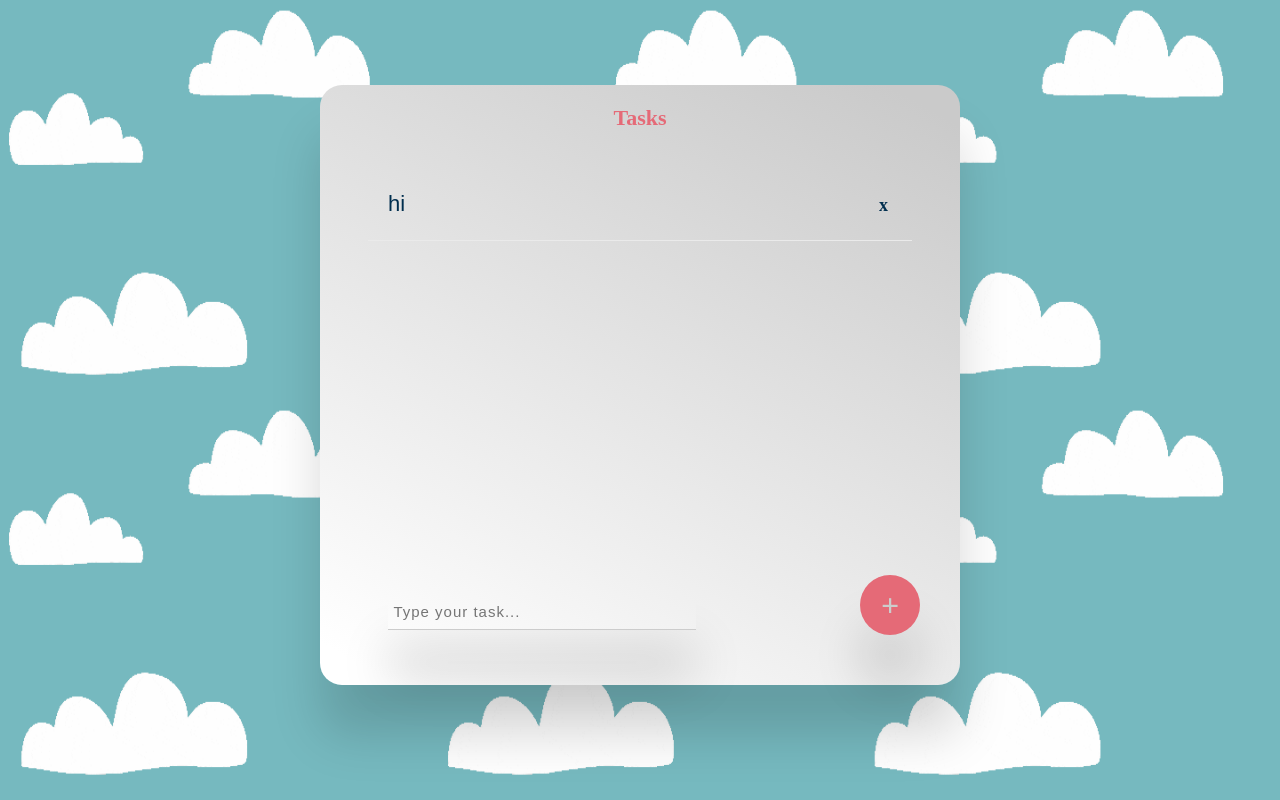
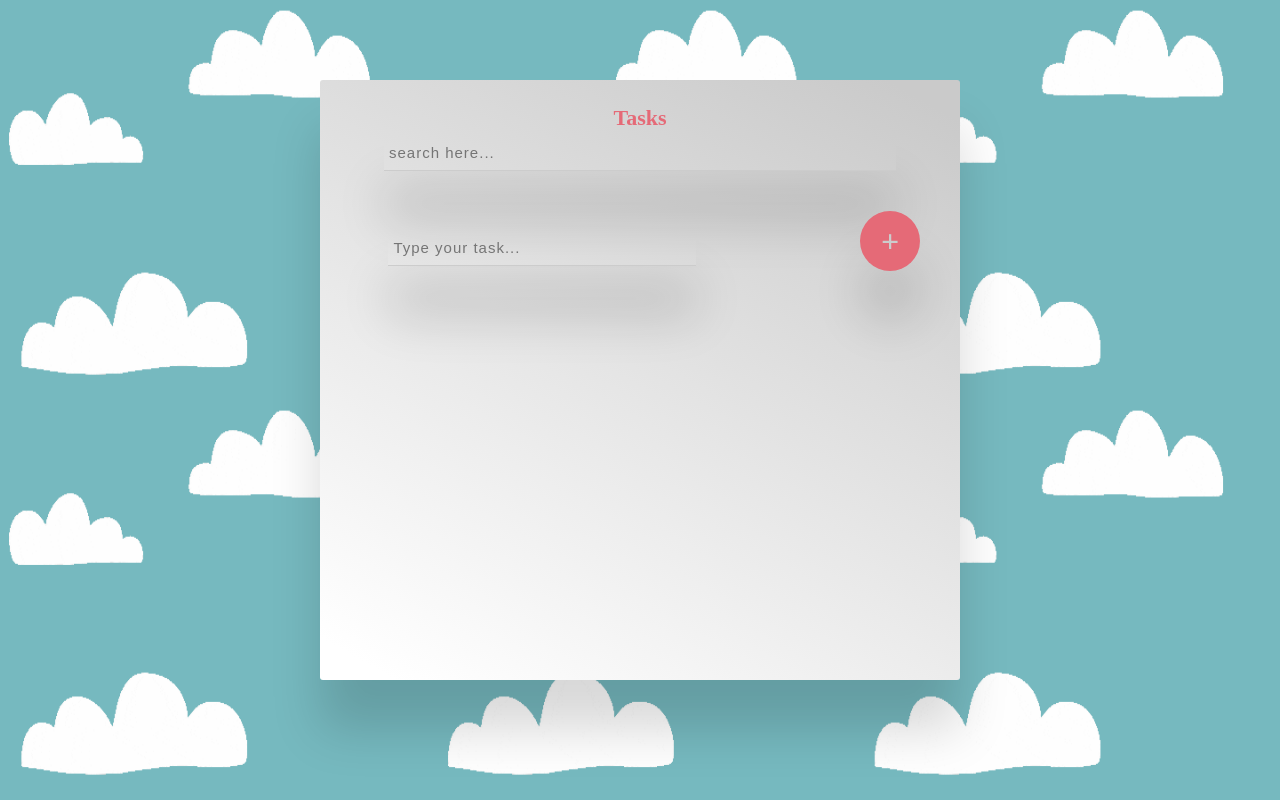
Before and after one commit to nstrn-prsh/own-todo, a React (Create React App) app: page / in a window 1280 px wide. Built offline with nearby package versions, Linux system fonts and the light colour scheme.

Commit message:
ui and post data

```diff
--- a/public/CSS/card.css
+++ b/public/CSS/card.css
@@ -3,10 +3,32 @@
      margin: auto;
      height: 600px;
      width: 50%;
-     border-radius: 22px;
+     border-radius: 3px;
      top: 10%;
      z-index: 1;
+     overflow-y: scroll;
 }
+
+/* width */
+::-webkit-scrollbar {
+     width: 10px;
+   }
+   /* Track */
+   ::-webkit-scrollbar-track {
+     /* box-shadow: inset 0 0 5px grey;  */
+     border-radius: 90px;
+   }
+
+   /* Handle */
+   ::-webkit-scrollbar-thumb {
+     background: #e56a77;
+     border-radius: 90px;
+   }
+
+   /* Handle on hover */
+   ::-webkit-scrollbar-thumb:hover {
+     background: #e56a77;
+   }
 
 .shadow {
      box-shadow: 0px 50px 50px rgba(0, 0, 0, 0.15);
--- a/public/CSS/toDoForm.css
+++ b/public/CSS/toDoForm.css
@@ -61,8 +61,8 @@ input[type="text"] {
 .addControls {
      width: 100%;
      height: 100px;
-     position: absolute;
-     bottom: 20px;
+     position: sticky;
+     top: 20px;
 }
 
 .addControlsLeft {
--- a/public/CSS/todo.css
+++ b/public/CSS/todo.css
@@ -39,16 +39,16 @@
 }
 
 .task:hover {
-     border: 0px solid var(--black);
+     /* border: 0px solid var(--black); */
      box-shadow: 0px 50px 50px rgba(0, 0, 0, 0.15);
-     border-radius: var(--main-border-radius);
+     border-radius: 30px;
      background-color: #e56a77;
      font-size: 22px;
      font-weight: 700;
 }
 
 .task:hover .left {
-     margin: 12px 0 12px 20px;
+     /* margin: 12px 0 12px 20px; */
      color: var(--white);
 }
 
@@ -57,7 +57,7 @@
 }
 
 .task:hover .right {
-     margin: 14px 20px 12px 20px;
+     /* margin: 14px 20px 12px 20px; */
      color: var(--white);
      display: inherit;
 }
--- /dev/null
+++ b/src/Components/List/Search.js
@@ -0,0 +1,19 @@
+import React from "react";
+
+const Search = () => {
+     return (
+          <section>
+               <p className='tasksAlert'>Tasks</p>
+               <div className='col-3'>
+                    <input
+                         type='text'
+                         className='effect-3 input shadow'
+                         placeholder='search here...'
+                    />
+                    <span className='focus-border'></span>
+               </div>
+          </section>
+     );
+};
+
+export default Search;
--- a/src/Components/List/ToDo.js
+++ b/src/Components/List/ToDo.js
@@ -1,17 +1,46 @@
-import React, { Fragment } from "react";
+import React, { Fragment, useReducer } from "react";
 import ToDoForm from "./ToDoForm";
 import ToDoList from "./ToDoList";
+import Search from "./Search";
+
+const taskReducer = (state, action) => {
+     switch (action.type) {
+          case "ADD_TASK":
+               return [...state, action.payload];
+          default:
+               throw new Error("Error");
+     }
+};
 
 const ToDo = () => {
-     const tasks = [{ id: 1, value: "hi" }];
+     const [tasks, dispatch] = useReducer(taskReducer, []);
+
+     const addTaskHandler = (items) => {
+          fetch(
+               "https://complete-todo-default-rtdb.firebaseio.com/tasks.json",
+               {
+                    method: "POST",
+                    body: JSON.stringify(items),
+                    headers: { "content-type": "application/json" },
+               }
+          ).then((res) =>
+               res.json().then((resData) =>
+                    dispatch({
+                         type: "ADD_TASK",
+                         payload: { id: resData.name, ...items },
+                    })
+               )
+          );
+     };
+
      return (
           <Fragment>
                <section>
-                    {/* search */}
+                    <Search />
                     <ToDoList tasks={tasks} />
                </section>
 
-               <ToDoForm />
+               <ToDoForm addTask={addTaskHandler} />
           </Fragment>
      );
 };
--- a/src/Components/List/ToDoForm.js
+++ b/src/Components/List/ToDoForm.js
@@ -1,21 +1,34 @@
-import React from "react";
+import React, { useState } from "react";
 
-const ToDoForm = () => {
+const ToDoForm = ({ addTask }) => {
+     const [task, setTask] = useState("");
+
      return (
           <div className='addControls'>
-               <form>
+               <form
+                    onSubmit={(event) => {
+                         event.preventDefault();
+                         addTask({
+                              task: task,
+                         });
+                    }}
+               >
                     <div className='addControlsLeft'>
                          <div className='col-3'>
                               <input
+                                   type='text'
                                    className='effect-3 input shadow'
-                                   type='text'
                                    placeholder='Type your task...'
+                                   value={task}
+                                   onChange={(event) =>
+                                        setTask(event.target.value)
+                                   }
                               />
                               <span className='focus-border'></span>
                          </div>
                     </div>
                     <div>
-                         <button type='button' className='plusButton shadow'>
+                         <button type='submit' className='plusButton shadow'>
                               <span>+</span>
                          </button>
                     </div>
--- a/src/Components/List/ToDoList.js
+++ b/src/Components/List/ToDoList.js
@@ -3,12 +3,11 @@ import React, { Fragment } from "react";
 const ToDoList = ({ tasks }) => {
      return (
           <Fragment>
-               <p className='tasksAlert'>Tasks</p>
                <ul className='todo'>
                     {tasks.map((item) => (
                          <div className='task' key={item.id}>
                               <div className='content'>
-                                   <li className='left'>{item.value}</li>
+                                   <li className='left'>{item.task}</li>
                               </div>
                               <button className='right'> x </button>
                          </div>
```
